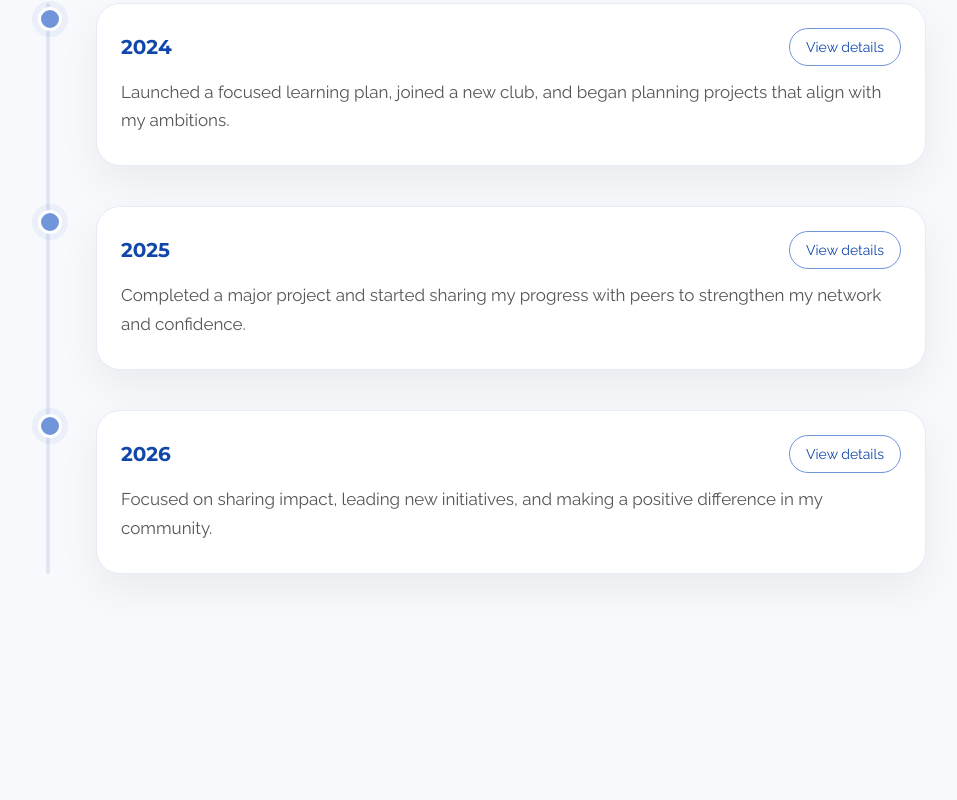
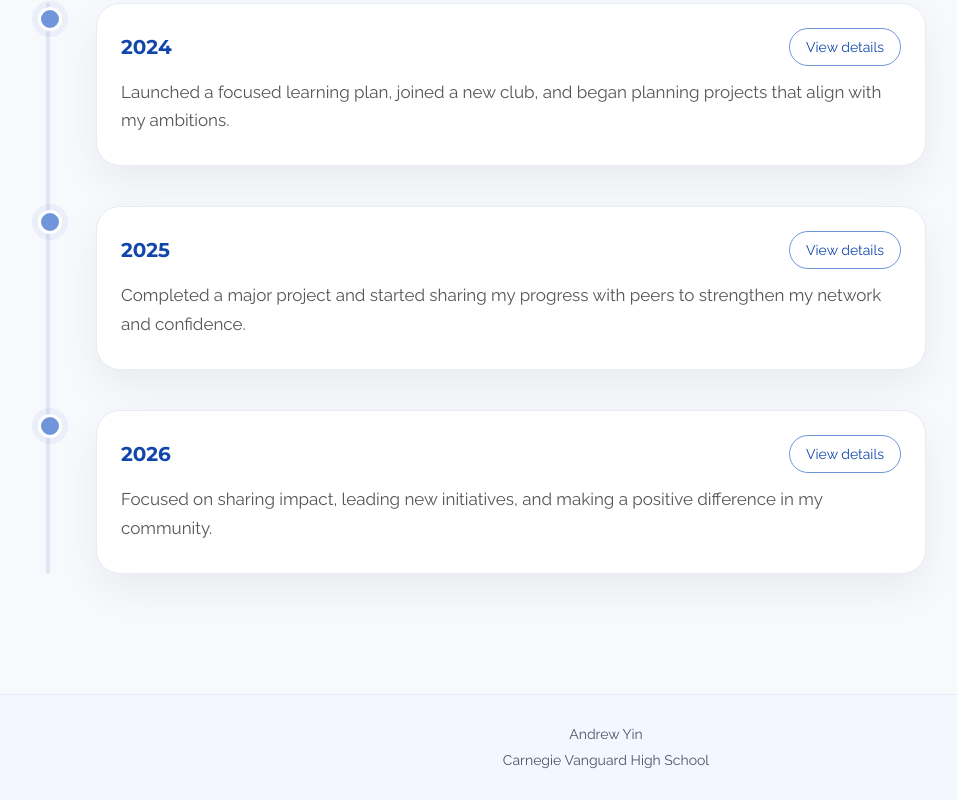
Before and after one commit to andy-y2026/Project-1, a plain HTML site: page index.html in a window 1280 px wide. Shown: the part 4513-5313 px from the top of the page, without its empty margins (34-991 px from the left). Before the commit the page ends 5207 px from the top, so only its background shows below. Drawn offline with Linux system fonts and the light colour scheme.

Commit message:
Add footer with Andrew Yin and Carnegie Vanguard High School

```diff
--- a/index.html
+++ b/index.html
@@ -664,6 +664,20 @@
                 right: 20px;
             }
         }
+
+        .site-footer {
+            background: #f3f7ff;
+            color: #4a5568;
+            text-align: center;
+            padding: 24px 20px;
+            font-size: 14px;
+            border-top: 1px solid #e6ecf5;
+        }
+
+        .site-footer p {
+            margin: 4px 0;
+            line-height: 1.6;
+        }
     </style>
 </head>
 <body>
@@ -844,6 +858,11 @@
             </div>
         </section>
     </main>
+
+    <footer class="site-footer">
+        <p>Andrew Yin</p>
+        <p>Carnegie Vanguard High School</p>
+    </footer>
 
     <!-- Contact Button -->
     <div class="contact-button">
```
